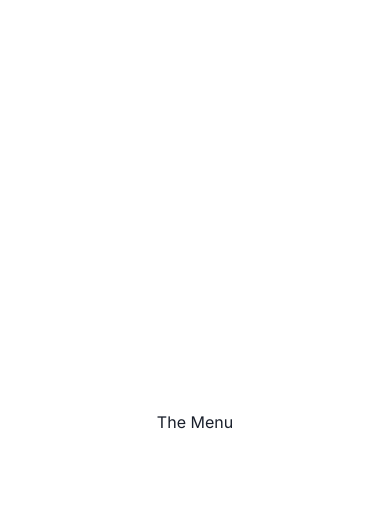
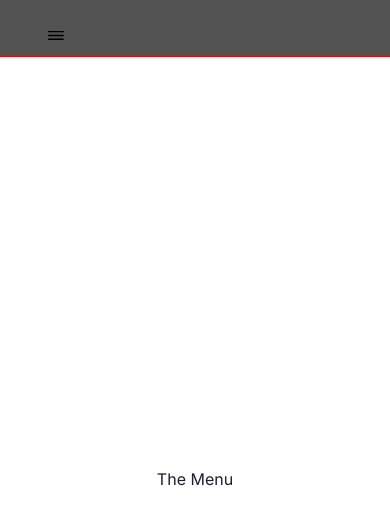
Before and after one commit to Mikael-Ronnberg/theMenu, a Next.js app: page / in a window 390 px wide. Shown: the top 524 px of the page. Built offline with nearby package versions, Linux system fonts and the light colour scheme.

Commit message:
Added hamburger

```diff
--- a/src/app/page.tsx
+++ b/src/app/page.tsx
@@ -1,11 +1,15 @@
+import MobileNavbar from "@/components/navbar/MobileNavbar";
 import { Center, Flex, Text } from "@chakra-ui/react";
 
 export default function Home() {
   return (
-    <Flex w="100vw" h="100vh" justify="center" align="center">
-      <Center>
-        <Text>The Menu</Text>
-      </Center>
-    </Flex>
+    <>
+      <MobileNavbar />
+      <Flex w="100vw" h="100vh" justify="center" align="center">
+        <Center>
+          <Text>The Menu</Text>
+        </Center>
+      </Flex>
+    </>
   );
 }
--- a/src/app/providers.tsx
+++ b/src/app/providers.tsx
@@ -1,12 +1,40 @@
 "use client";
 
 import { ChakraProvider, extendTheme } from "@chakra-ui/react";
+
+// export const colors = {
+//   brand: {
+//     primary: "#a7a7a7",
+//     primaryLight: "#ffffff",
+//     primaryDark: "#535353",
+//     primaryDarker: "#353535",
+//     whiteGrey: "#9d9d9d",
+//     whiteBlue: "#b4d6f8",
+//     brownLight: "#EDC39F",
+//     darkText: "#3A3A3A",
+//     lightText: "#939393",
+
+//     borderLight: "#535353",
+//   },
+// };
 
 const theme = extendTheme({
   colors: {
     brand: {
       100: "#f7fafc",
       900: "#1a202c",
+
+      primary: "#a7a7a7",
+      primaryLight: "#ffffff",
+      primaryDark: "#535353",
+      primaryDarker: "#353535",
+      whiteGrey: "#9d9d9d",
+      whiteBlue: "#b4d6f8",
+      brownLight: "#EDC39F",
+      darkText: "#3A3A3A",
+      lightText: "#939393",
+
+      borderLight: "#535353",
     },
   },
 });
--- /dev/null
+++ b/src/components/navbar/MobileMenu.tsx
@@ -0,0 +1,82 @@
+"use client";
+
+import MobileMenyBtn from "@/icons/MobileMenyBtn";
+import {
+  Button,
+  Drawer,
+  DrawerOverlay,
+  DrawerContent,
+  DrawerCloseButton,
+  DrawerHeader,
+  DrawerBody,
+  DrawerFooter,
+  Box,
+  useDisclosure,
+} from "@chakra-ui/react";
+import React from "react";
+//   import { navItems } from "../helpers";
+
+export default function MobileMenu() {
+  const { isOpen, onOpen, onClose } = useDisclosure();
+  const btnRef = React.useRef<HTMLButtonElement>(null);
+
+  return (
+    <>
+      <Button
+        ref={btnRef}
+        onClick={onOpen}
+        variant="ghost"
+        _hover={{
+          bgColor: "transparent",
+        }}
+        color="brand.whiteGrey"
+        fontSize="1rem"
+        pt="1rem"
+      >
+        <MobileMenyBtn />
+      </Button>
+      <Drawer
+        isOpen={isOpen}
+        placement="left"
+        onClose={onClose}
+        finalFocusRef={btnRef}
+      >
+        <DrawerOverlay />
+        <DrawerContent>
+          <DrawerCloseButton rounded="sm" />
+          <DrawerHeader p="2rem"></DrawerHeader>
+
+          <DrawerBody bgColor="brand.whiteCream">
+            <Box mb="2rem"></Box>
+            {/* {navItems.map((navItem, i) => (
+                <Link to={navItem.href} key={i}>
+                  <Box
+                    color="brand.primaryDarker"
+                    p="0.5rem"
+                    _hover={{
+                      bgColor: "brand.primary",
+                      color: "brand.whiteCream",
+                    }}
+                  >
+                    {navItem.label}
+                  </Box>
+                </Link>
+              ))} */}
+          </DrawerBody>
+
+          <DrawerFooter>
+            <Button
+              variant="outline"
+              rounded="sm"
+              size="sm"
+              mr={3}
+              onClick={onClose}
+            >
+              Close
+            </Button>
+          </DrawerFooter>
+        </DrawerContent>
+      </Drawer>
+    </>
+  );
+}
--- /dev/null
+++ b/src/components/navbar/MobileNavbar.tsx
@@ -0,0 +1,17 @@
+import { Box, Flex, Stack } from "@chakra-ui/react";
+import { mobileNavContainerStyles } from "./style";
+import MobileMenu from "./MobileMenu";
+
+export default function MobileNavbar() {
+  return (
+    <>
+      <Flex {...mobileNavContainerStyles}>
+        <Box>
+          <MobileMenu />
+        </Box>
+
+        <Stack direction="row" spacing={1}></Stack>
+      </Flex>
+    </>
+  );
+}
--- /dev/null
+++ b/src/components/navbar/style.ts
@@ -0,0 +1,42 @@
+import { BoxProps, FlexProps, StackProps } from "@chakra-ui/react";
+
+export const navbarStyles: BoxProps = {
+  pos: "fixed",
+  w: "100%",
+  bgColor: "green",
+  color: "black",
+  mb: "1rem",
+  zIndex: 10,
+};
+
+export const desktopNavStyles: FlexProps = {
+  justify: "space-between",
+  align: "center",
+  px: "2rem",
+  py: "0.5rem",
+  borderBottomWidth: "1px",
+  borderColor: "brand.whiteCream",
+  display: { base: "none", lg: "flex" },
+};
+
+export const textSectionStyles: StackProps = {
+  direction: "row",
+  alignItems: "center",
+  justifyContent: "space-around",
+  borderTop: "1px",
+  borderColor: "brand.lightText",
+  marginLeft: "2rem",
+  marginRight: "2rem",
+  display: { base: "none", lg: "flex" },
+};
+
+export const mobileNavContainerStyles: FlexProps = {
+  justify: "space-between",
+  align: "center",
+  px: "2rem",
+  py: "0.5rem",
+  borderBottom: "1px",
+  borderColor: "red",
+  display: { base: "flex", lg: "none" },
+  bgColor: "brand.primaryDark",
+};
--- /dev/null
+++ b/src/icons/MobileMenyBtn.tsx
@@ -0,0 +1,19 @@
+import { Icon } from "@chakra-ui/react";
+
+export default function MobileMenyBtn() {
+  return (
+    <>
+      <Icon viewBox="0 0 11 7" boxSize={{ base: "1rem" }}>
+        <svg fill="none" xmlns="http://www.w3.org/2000/svg">
+          <path
+            d="M0.5 0.5H10.379M0.5 3.11839H10.379M0.5 5.78938H10.379"
+            stroke="black"
+            stroke-miterlimit="1.5"
+            stroke-linecap="round"
+            stroke-linejoin="round"
+          />
+        </svg>
+      </Icon>
+    </>
+  );
+}
```
